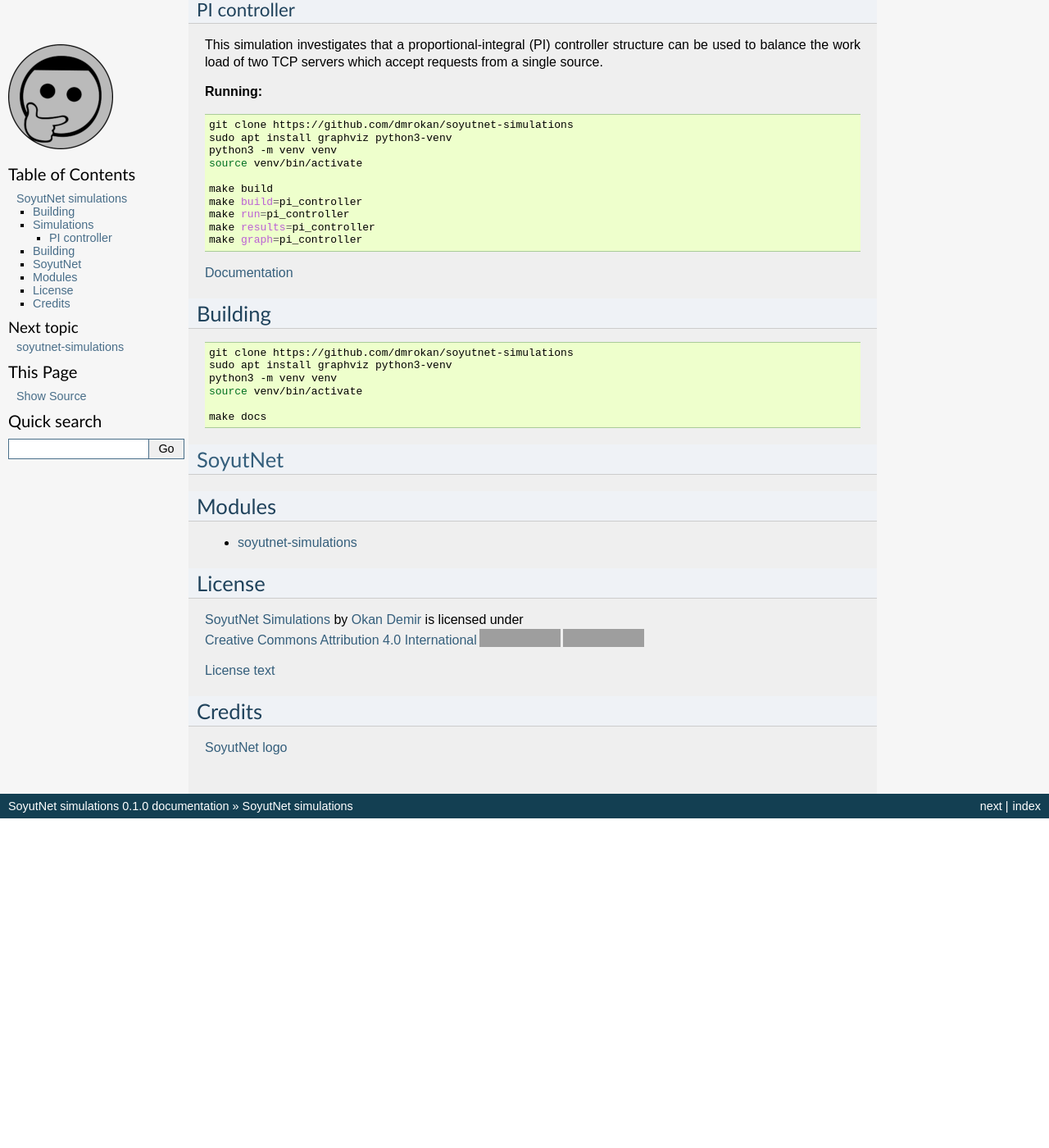
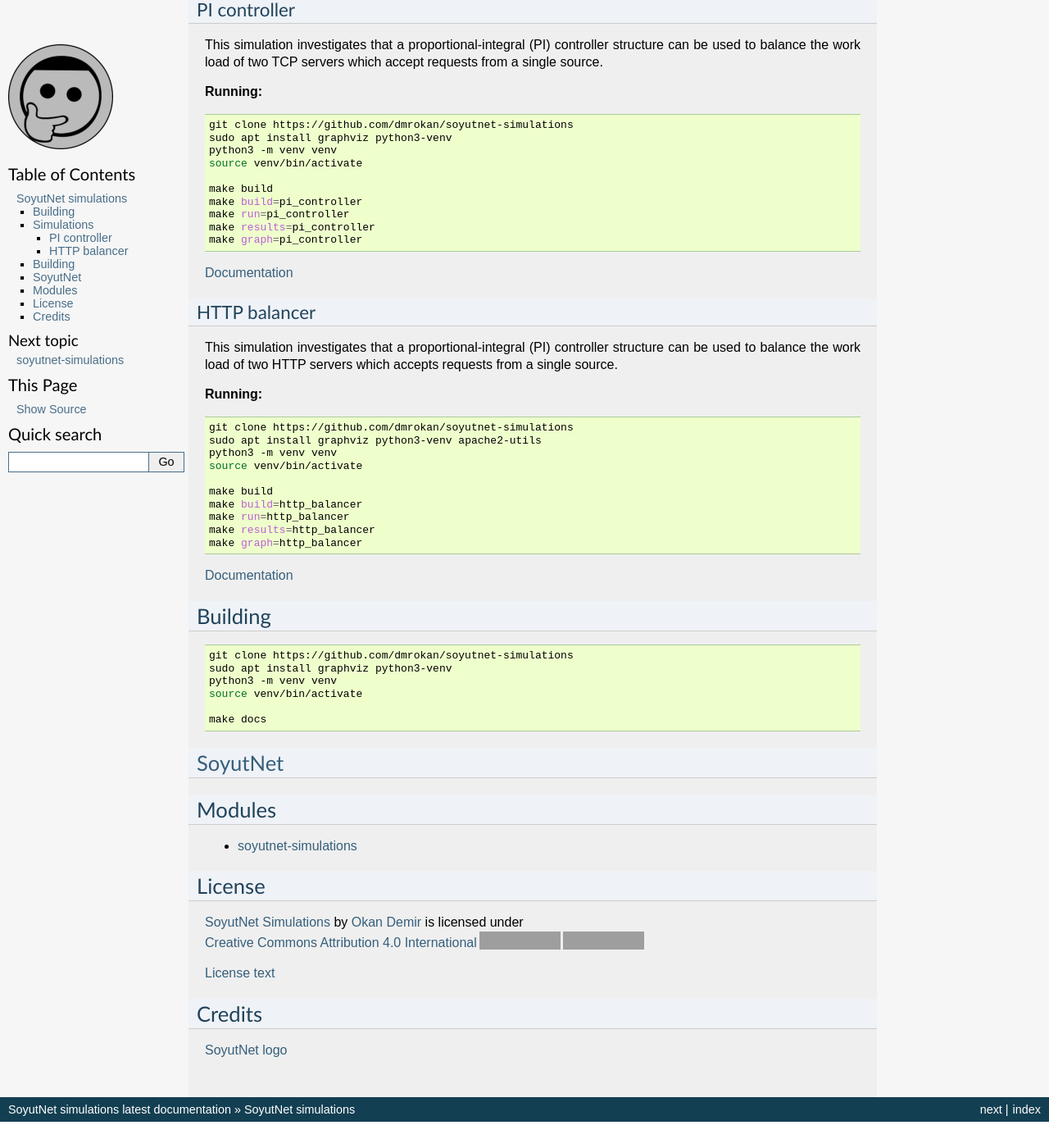
Before and after one commit to dmrokan/soyutnet-simulations, a Sphinx documentation site: the page built from docs/source/index.rst, in a window 1280 px wide and 1400 px high, scrolled down 552 px. Shown: the whole window at 82% size. Built offline with Sphinx 7.4.7, drawn with Linux system fonts in a browser that asks for light colours; before the commit the page ends 1582 px from its top, so only the background shows below that; some of the changed text lies outside the part shown; grey boxes are pictures that could not be loaded.

Commit message:
Updated README and doc version

```diff
--- a/docs/source/conf.py
+++ b/docs/source/conf.py
@@ -15,7 +15,7 @@ sys.path.insert(0, os.path.abspath("../../"))
 project = "SoyutNet simulations"
 copyright = "2024, Okan Demir"
 author = "Okan Demir"
-release = "0.1.0"
+release = "latest"
 
 # -- General configuration ---------------------------------------------------
 # https://www.sphinx-doc.org/en/master/usage/configuration.html#general-configuration
--- a/docs/source/index.rst
+++ b/docs/source/index.rst
@@ -52,6 +52,30 @@ requests from a single source.
 
 :doc:`Documentation </src.pi_controller>`
 
+HTTP balancer
+^^^^^^^^^^^^^
+
+This simulation investigates that a proportional-integral (PI) controller
+structure can be used to balance the work load of two HTTP servers which accepts
+requests from a single source.
+
+**Running:**
+
+.. code:: bash
+
+    git clone https://github.com/dmrokan/soyutnet-simulations
+    sudo apt install graphviz python3-venv apache2-utils
+    python3 -m venv venv
+    source venv/bin/activate
+
+    make build
+    make build=http_balancer
+    make run=http_balancer
+    make results=http_balancer
+    make graph=http_balancer
+
+:doc:`Documentation </src.http_balancer>`
+
 Building
 --------
 
--- a/src/http_balancer/doc.rst
+++ b/src/http_balancer/doc.rst
@@ -183,6 +183,7 @@ Reproduce
     make build=http_balancer
     make run=http_balancer
     make results=http_balancer
+    make graph=http_balancer
     make docs
 
 :ref:`Usage <usage>`
```
Also changed, not shown: README.md (+1 -0 lines), src/http_balancer/graph.png.
